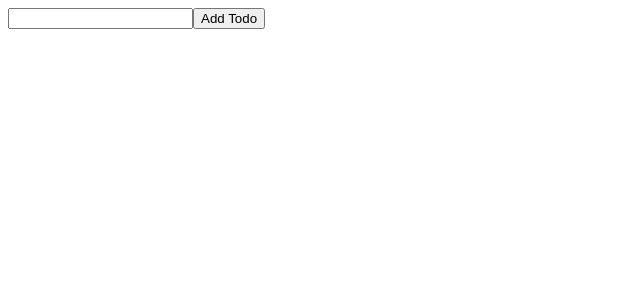
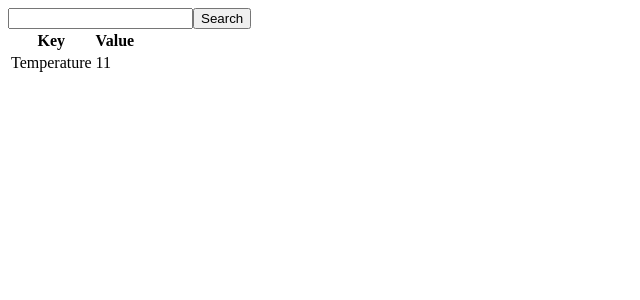
Before and after one commit to Capgemini-DDG/learn-react, a React (Create React App) app in the folder course-app/: page / in a window 1280 px wide. Shown: the top 300 px of the page, without its empty margins (0-640 px from the left). Built offline with nearby package versions, Linux system fonts and the light colour scheme.

Commit message:
Adding initial weather app

```diff
--- /dev/null
+++ b/course-app/src/main/ApiUtils.js
@@ -0,0 +1,15 @@
+const API_KEY = '4ae48aec95308e90f0e2ebe37c00e70a';
+const WEATHER_API = 'http://api.openweathermap.org/data/2.5/weather'
+
+export const getWeatherByCityName = (cityName, callback) => {
+
+  const url = `${WEATHER_API}?q=${cityName}&APPID=${API_KEY}`;
+
+  fetch(url)
+    .then(response => {
+      if(response.status === 200) {
+        return response.json();
+      }
+    })
+    .then(callback)
+}
--- a/course-app/src/main/App.js
+++ b/course-app/src/main/App.js
@@ -1,49 +1,37 @@
-import React, {Component} from 'react';
-import TodoForm from './components/TodoForm';
-import TodoList from './components/TodoList';
+import React from 'react';
+import WeatherForm from './components/WeatherForm';
+import WeatherResultsTable from './components/WeatherResultsTable';
+import { getWeatherByCityName } from './ApiUtils';
 
-class App extends Component {
+class App extends React.Component {
 
   state = {
-    todoItems: [],
-    text: ''
+    searchText: ''
   }
 
   handleChange = event => {
     this.setState({
-      text: event.target.value
+      searchText: event.target.value
     })
   }
 
   handleSubmit = event => {
     event.preventDefault();
 
-    const todoText = this.state.text;
-
-    if(!todoText) {
-      return;
-    }
-
-    const newTodo = {
-      todoItem: todoText,
-      id: Date.now()
-    }
-
-    this.setState(prevState => ({
-      todoItems: prevState.todoItems.concat(newTodo),
-      text: ''
-    }))
+    const searchText = this.state.searchText;
+    getWeatherByCityName(searchText, result => {
+      console.log(result);
+    })
   }
 
   render() {
     return (
       <div>
-        <TodoForm
-          todoText={this.state.text}
+        <WeatherForm
+          handleSubmit={this.handleSubmit}
           handleChange={this.handleChange}
-          handleSubmit={this.handleSubmit}
         />
-        <TodoList todoList={this.state.todoItems}/>
+        <WeatherResultsTable/>
       </div>
     )
   }
--- a/course-app/src/main/components/TodoForm.js
+++ /dev/null
@@ -1,10 +0,0 @@
-import React from 'react';
-
-const TodoForm = ({todoText, handleChange, handleSubmit}) => (
-  <form onSubmit={handleSubmit}>
-    <input value={todoText} onChange={handleChange} />
-    <button>Add Todo</button>
-  </form>
-);
-
-export default TodoForm;
--- a/course-app/src/main/components/TodoList.js
+++ /dev/null
@@ -1,17 +0,0 @@
-import React from 'react';
-import TodoListItem from './TodoListItem';
-
-const TodoList = ({todoList}) => {
-
-  const todoListItems = todoList.map(item => {
-    return <TodoListItem key={item.id} todoItem={item.todoItem}/>
-  })
-
-  return (
-    <ul>
-      {todoListItems}
-    </ul>
-  )
-};
-
-export default TodoList;
--- a/course-app/src/main/components/TodoListItem.js
+++ /dev/null
@@ -1,5 +0,0 @@
-import React from 'react';
-
-const TodoListItem = ({todoItem}) => <li>{todoItem}</li>
-
-export default TodoListItem;
--- /dev/null
+++ b/course-app/src/main/components/WeatherForm.js
@@ -0,0 +1,10 @@
+import React from 'react';
+
+const WeatherForm = ({handleChange, handleSubmit}) => (
+  <form onSubmit={handleSubmit}>
+    <input onChange={handleChange} />
+    <button type='submit'>Search</button>
+  </form>
+);
+
+export default WeatherForm;
--- /dev/null
+++ b/course-app/src/main/components/WeatherResultsTable.js
@@ -0,0 +1,20 @@
+import React from 'react';
+
+const WeatherResultsTable = () => (
+  <table>
+    <thead>
+      <tr>
+        <th>Key</th>
+        <th>Value</th>
+      </tr>
+    </thead>
+    <tbody>
+      <tr>
+        <td>Temperature</td>
+        <td>11</td>
+      </tr>
+    </tbody>
+  </table>
+);
+
+export default WeatherResultsTable;
```
